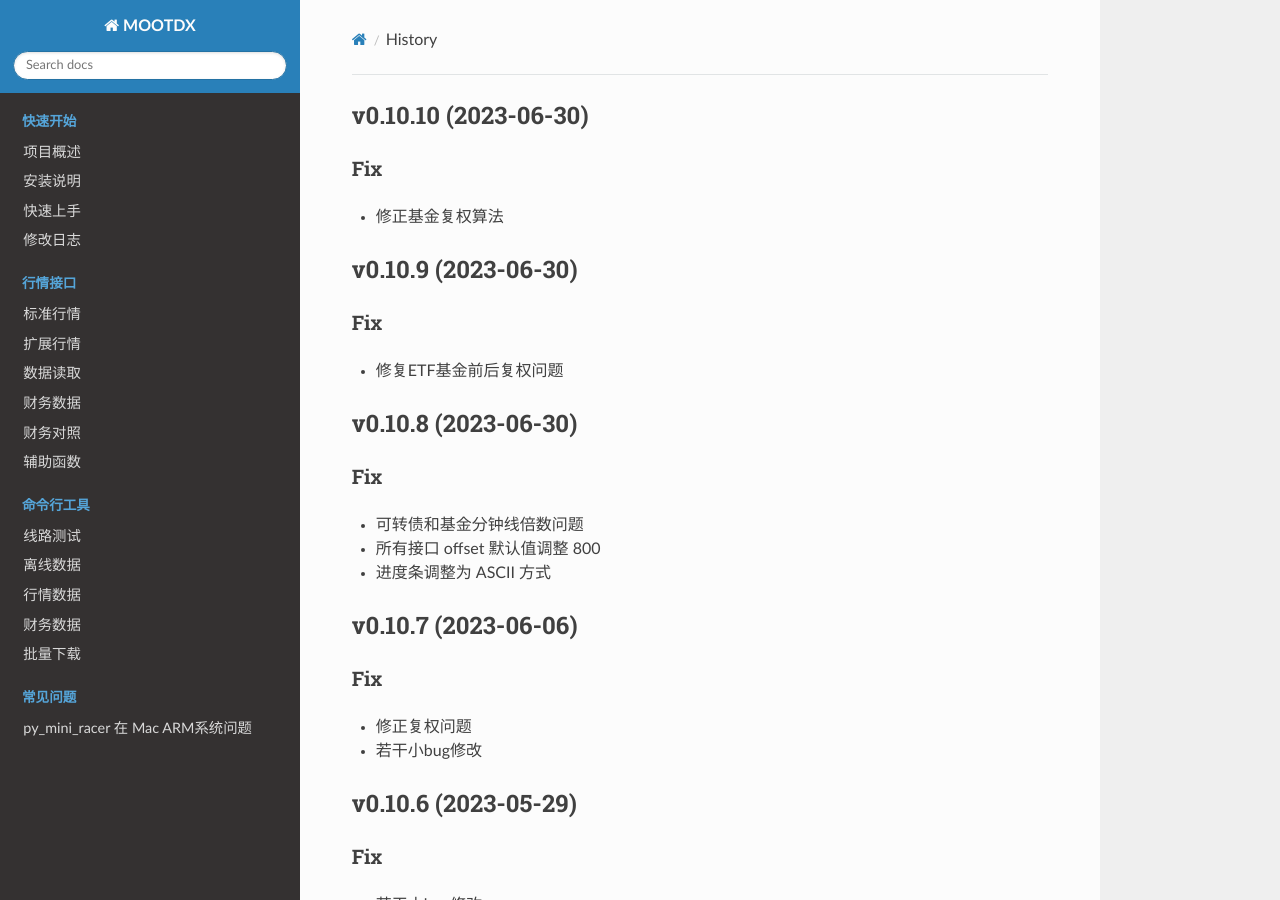
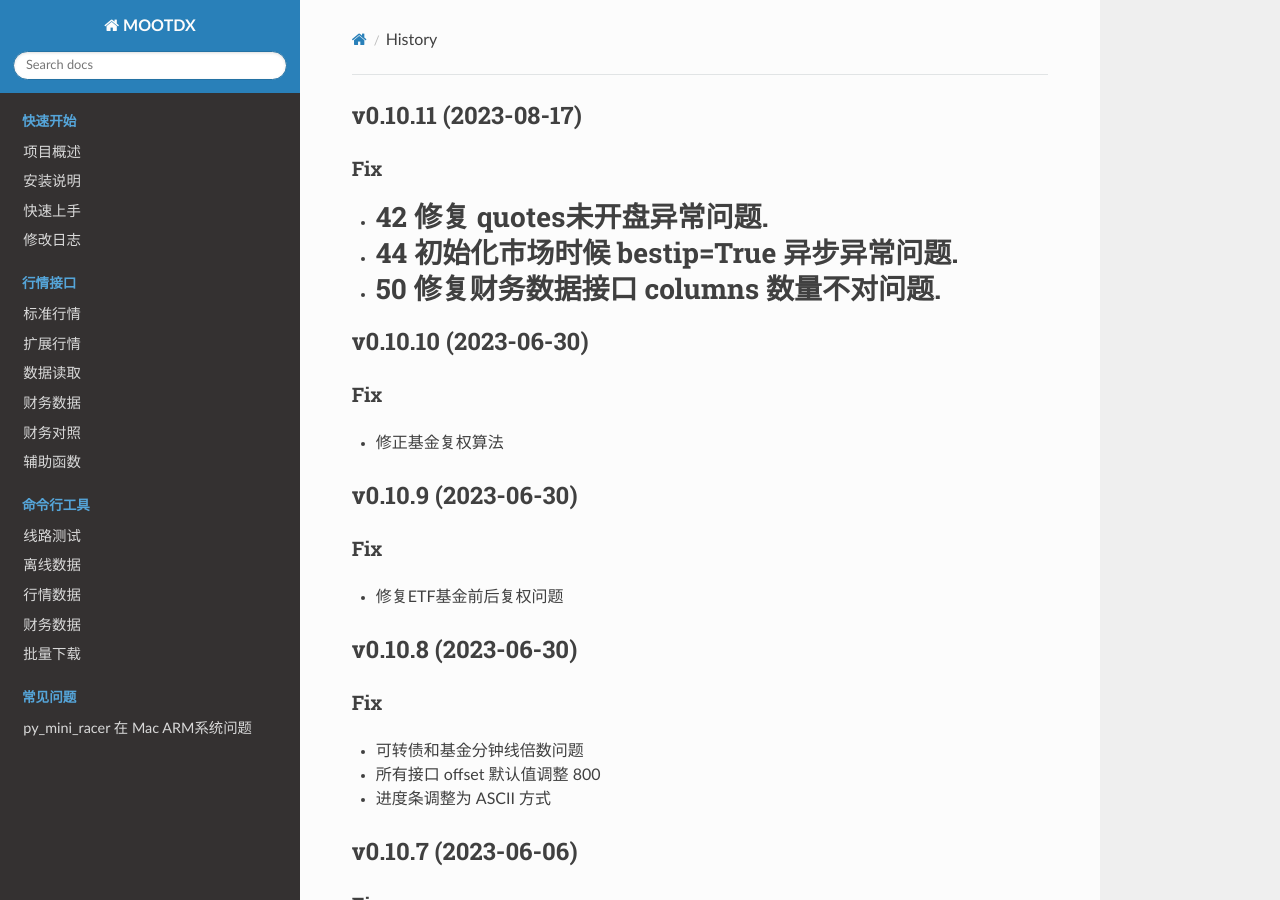
Before and after one commit to mootdx/mootdx, an MkDocs documentation site: the page built from docs/history.md, in a window 1280 px wide and 900 px high. Built offline with MkDocs 1.6.1, drawn with Linux system fonts in a browser that asks for light colours; nearby versions of some CDN libraries.

Commit message:
bump: version 0.10.10 → 0.10.11

```diff
--- a/docs/history.md
+++ b/docs/history.md
@@ -1,3 +1,11 @@
+## v0.10.11 (2023-08-17)
+
+### Fix
+
+- #42 修复 quotes未开盘异常问题.
+- #44 初始化市场时候 bestip=True 异步异常问题.
+- #50 修复财务数据接口 columns 数量不对问题.
+
 ## v0.10.10 (2023-06-30)
 
 ### Fix
--- a/mootdx/__init__.py
+++ b/mootdx/__init__.py
@@ -5,5 +5,5 @@ from mootdx.consts import HQ_HOSTS
 from mootdx.server import server
 from mootdx.utils import get_config_path
 
-__version__ = '0.10.10'
+__version__ = '0.10.11'
 __author__ = 'bopo.wang <ibopo@126.com>'
--- a/pyproject.toml
+++ b/pyproject.toml
@@ -1,6 +1,6 @@
 [tool.poetry]
 name = "mootdx"
-version = "0.10.10"
+version = "0.10.11"
 description = "通达信数据读取接口."
 authors = ["bopo <ibopo@126.com>"]
 readme = "README.md"
```
